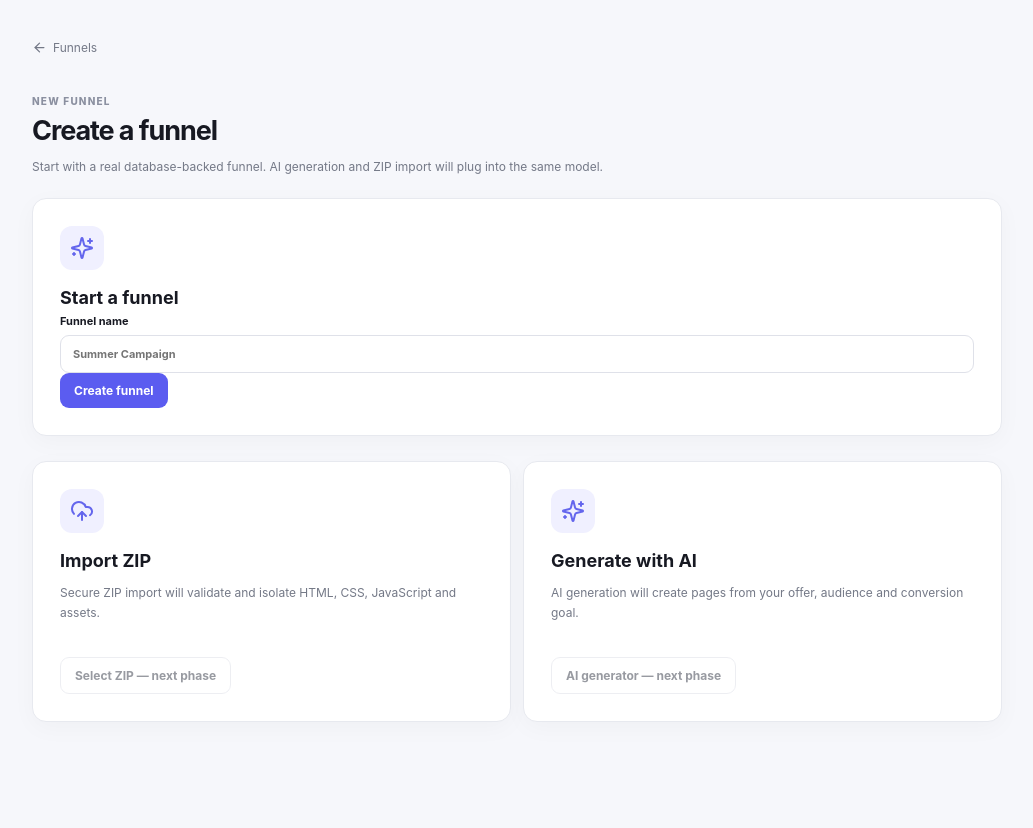
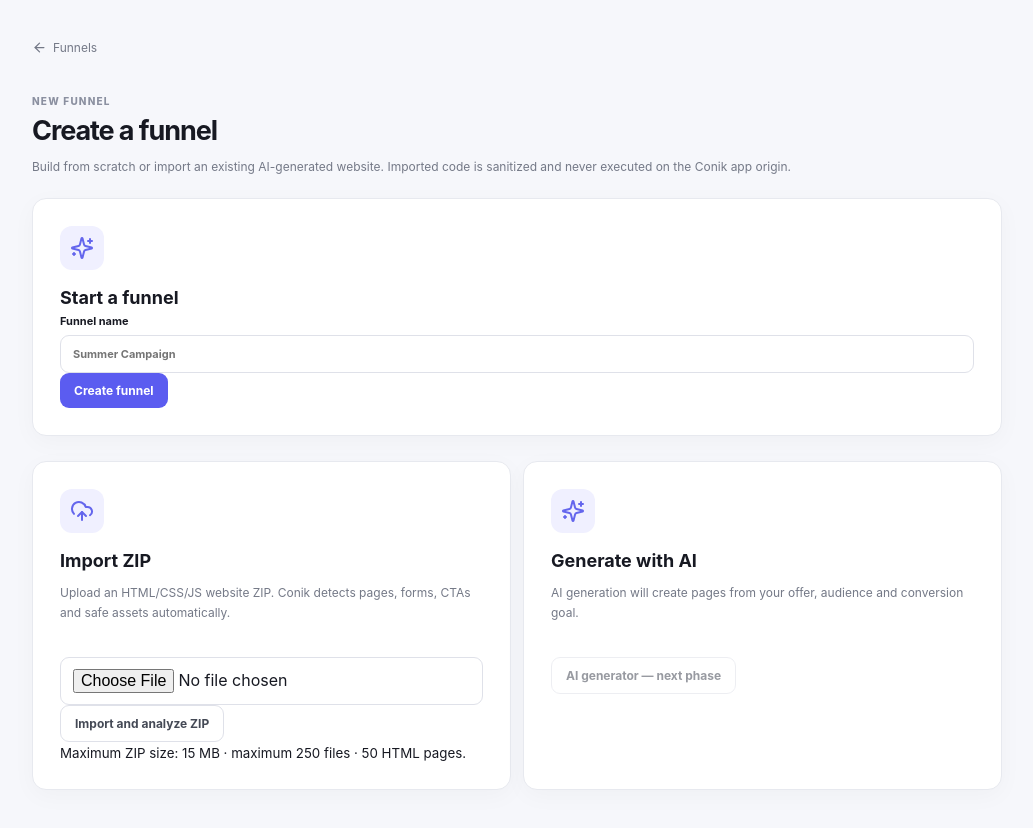
Before and after one commit to anamaherbert1-glitch/Conik.io, a Next.js app: page /funnels/new in a window 1280 px wide. Shown: the whole page, without its empty margins (123-1156 px from the left). Before the commit the page ends 800 px from the top, so only its background shows below. Built offline with nearby package versions, Linux system fonts and the light colour scheme.

Commit message:
feat: enable real ZIP funnel import UI

```diff
--- a/app/funnels/new/page.tsx
+++ b/app/funnels/new/page.tsx
@@ -1,21 +1,77 @@
 'use client'
 
 import Link from 'next/link'
-import { ArrowLeft, Sparkles, UploadCloud } from 'lucide-react'
-import { FormEvent, useState } from 'react'
+import { ArrowLeft, CheckCircle2, Loader2, Sparkles, UploadCloud } from 'lucide-react'
+import { FormEvent, useRef, useState } from 'react'
 import { createClient } from '@/lib/supabase/client'
 
 export default function NewFunnel() {
-  const [name, setName] = useState(''); const [error, setError] = useState(''); const [loading, setLoading] = useState(false)
+  const [name, setName] = useState('')
+  const [error, setError] = useState('')
+  const [loading, setLoading] = useState(false)
+  const [result, setResult] = useState<{ id: string; slug: string; pages: number; assets: number; forms: number; ctas: number } | null>(null)
+  const inputRef = useRef<HTMLInputElement>(null)
+
   async function createFunnel(event: FormEvent) {
-    event.preventDefault(); setError(''); setLoading(true)
+    event.preventDefault(); setError(''); setLoading(true); setResult(null)
     const supabase = createClient()
     const { data: member } = await supabase.from('organization_members').select('organization_id').order('created_at').limit(1).maybeSingle()
     if (!member) { setError('Create a workspace first.'); setLoading(false); return }
     const slug = name.toLowerCase().trim().replace(/[^a-z0-9]+/g, '-').replace(/^-|-$/g, '').slice(0, 80) || `funnel-${Date.now()}`
-    const { data, error } = await supabase.from('funnels').insert({ organization_id: member.organization_id, name: name.trim(), slug, source: 'manual', created_by: (await supabase.auth.getUser()).data.user?.id }).select('id').single()
-    if (error) setError(error.message); else window.location.href = `/funnels/${data.id}`
+    const { data, error: insertError } = await supabase.from('funnels').insert({ organization_id: member.organization_id, name: name.trim(), slug, source: 'manual', created_by: (await supabase.auth.getUser()).data.user?.id }).select('id').single()
+    if (insertError) setError(insertError.message); else window.location.href = `/funnels/${data.id}`
     setLoading(false)
   }
-  return <div className="page"><Link href="/funnels" className="back"><ArrowLeft size={15}/>Funnels</Link><small>NEW FUNNEL</small><h1>Create a funnel</h1><p>Start with a real database-backed funnel. AI generation and ZIP import will plug into the same model.</p><div className="choice" style={{marginTop:24}}><div className="ico"><Sparkles/></div><h2>Start a funnel</h2><form onSubmit={createFunnel}><label className="form-label">Funnel name<input className="form-input" required minLength={2} value={name} onChange={e=>setName(e.target.value)} placeholder="Summer Campaign" /></label>{error && <div className="error">{error}</div>}<button className="primary" disabled={loading}>{loading ? 'Creating…' : 'Create funnel'}</button></form></div><div className="choices"><div className="choice"><div className="ico"><UploadCloud/></div><h2>Import ZIP</h2><p>Secure ZIP import will validate and isolate HTML, CSS, JavaScript and assets.</p><button type="button" className="outline" disabled>Select ZIP — next phase</button></div><div className="choice"><div className="ico"><Sparkles/></div><h2>Generate with AI</h2><p>AI generation will create pages from your offer, audience and conversion goal.</p><button type="button" className="outline" disabled>AI generator — next phase</button></div></div></div>
+
+  async function importZip(event: FormEvent) {
+    event.preventDefault(); setError(''); setResult(null)
+    const file = inputRef.current?.files?.[0]
+    if (!file) { setError('Select a ZIP file first.'); return }
+    setLoading(true)
+    try {
+      const body = new FormData()
+      body.append('file', file)
+      if (name.trim()) body.append('name', name.trim())
+      const response = await fetch('/api/funnels/import', { method: 'POST', body })
+      const data = await response.json()
+      if (!response.ok) throw new Error(data.error || 'Import failed.')
+      setResult({ id: data.funnel.id, slug: data.funnel.slug, pages: data.pages.length, assets: data.analysis.assets, forms: data.analysis.forms, ctas: data.analysis.ctas })
+    } catch (err) {
+      setError(err instanceof Error ? err.message : 'Import failed.')
+    } finally { setLoading(false) }
+  }
+
+  return <div className="page">
+    <Link href="/funnels" className="back"><ArrowLeft size={15}/>Funnels</Link>
+    <small>NEW FUNNEL</small><h1>Create a funnel</h1>
+    <p>Build from scratch or import an existing AI-generated website. Imported code is sanitized and never executed on the Conik app origin.</p>
+
+    <div className="choice" style={{marginTop:24}}>
+      <div className="ico"><Sparkles/></div><h2>Start a funnel</h2>
+      <form onSubmit={createFunnel}>
+        <label className="form-label">Funnel name<input className="form-input" required minLength={2} value={name} onChange={e=>setName(e.target.value)} placeholder="Summer Campaign" /></label>
+        {error && !result && <div className="error">{error}</div>}
+        <button className="primary" disabled={loading}>{loading ? <><Loader2 size={16} className="spin"/>Creating…</> : 'Create funnel'}</button>
+      </form>
+    </div>
+
+    <div className="choices">
+      <div className="choice">
+        <div className="ico"><UploadCloud/></div><h2>Import ZIP</h2>
+        <p>Upload an HTML/CSS/JS website ZIP. Conik detects pages, forms, CTAs and safe assets automatically.</p>
+        <form onSubmit={importZip}>
+          <input ref={inputRef} type="file" accept=".zip,application/zip" className="form-input" />
+          {error && <div className="error">{error}</div>}
+          {result && <div className="success"><CheckCircle2 size={17}/><div><strong>Import complete.</strong><br/>{result.pages} pages · {result.assets} assets · {result.forms} forms · {result.ctas} CTAs<br/><Link href={`/funnels/${result.id}`}>Open the imported funnel →</Link></div></div>}
+          <button type="submit" className="outline" disabled={loading}>{loading ? <><Loader2 size={16} className="spin"/>Analyzing ZIP…</> : 'Import and analyze ZIP'}</button>
+        </form>
+        <small>Maximum ZIP size: 15 MB · maximum 250 files · 50 HTML pages.</small>
+      </div>
+      <div className="choice">
+        <div className="ico"><Sparkles/></div><h2>Generate with AI</h2>
+        <p>AI generation will create pages from your offer, audience and conversion goal.</p>
+        <button type="button" className="outline" disabled>AI generator — next phase</button>
+      </div>
+    </div>
+  </div>
 }
```
